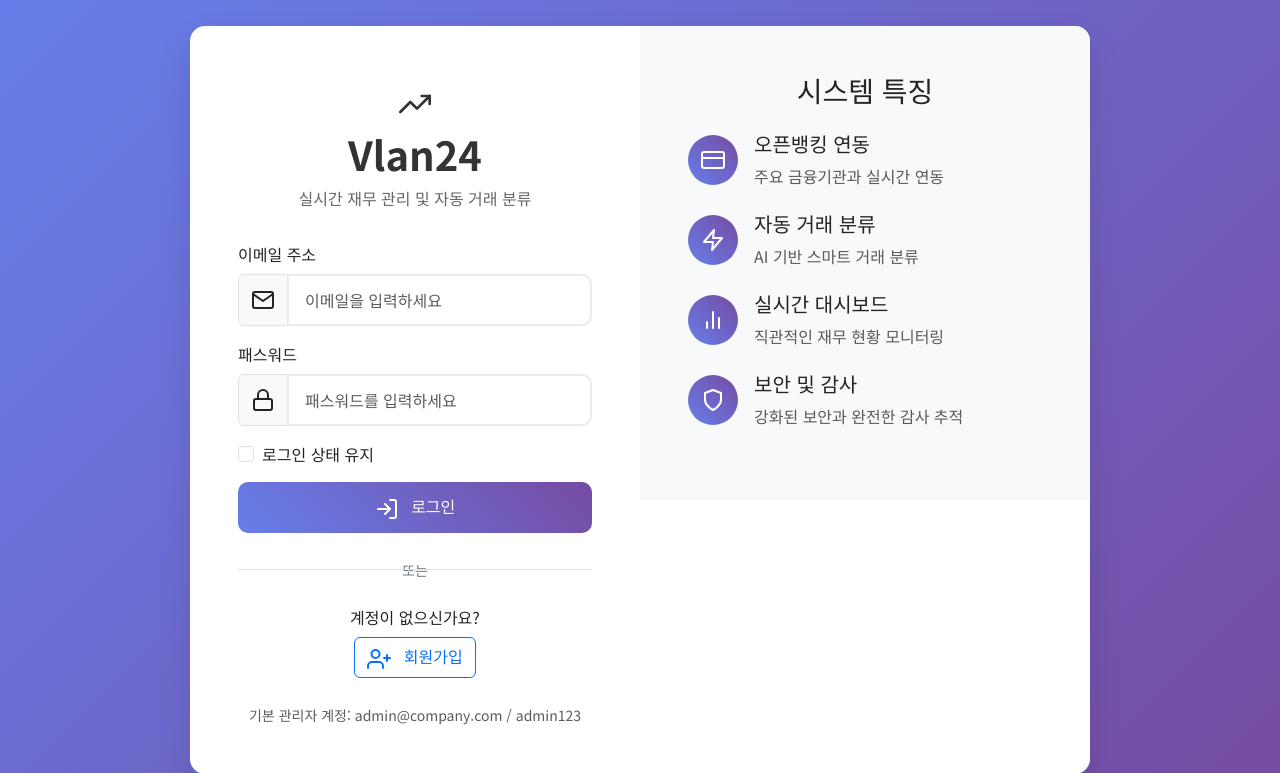
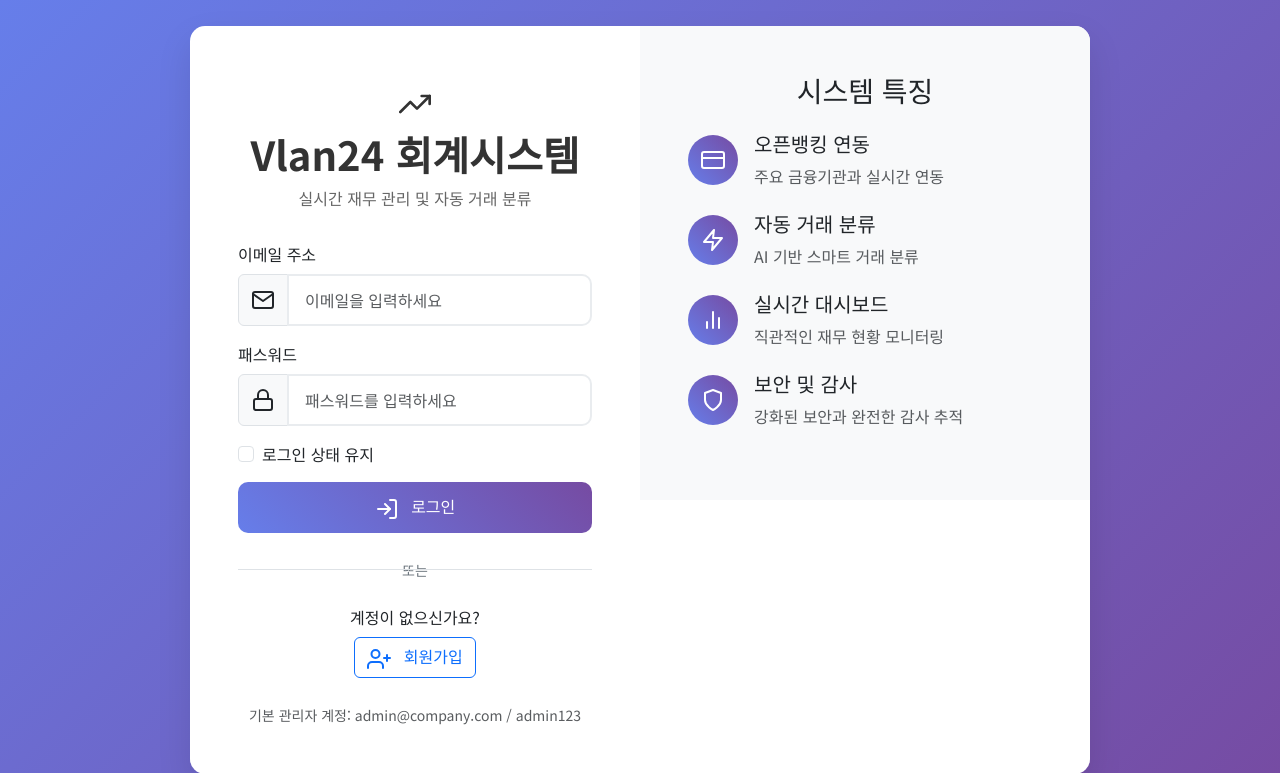
Before and after one commit to BappyMustafiz/fin-flow-korea, a Flask app: page /login in a window 1280 px wide. Shown: the top 773 px of the page. Run offline with Flask 3, Linux system fonts and the light colour scheme.

Commit message:
Update system name to reflect its Korean open banking accounting focus
Change the displayed system name from "Vlan24" to "Vlan24 회계시스템" in the login template (templates/auth/login.html) to accurately represent its functionality as a Korean open banking accounting system.

Replit-Commit-Author: Agent
Replit-Commit-Session-Id: 49c2422b-c4ec-4699-8c39-1613e6d0f652
Replit-Commit-Checkpoint-Type: full_checkpoint
Replit-Commit-Screenshot-Url: https://storage.googleapis.com/screenshot-production-us-central1/aa08e5f1-68c4-4712-a019-15a843020e4e/49c2422b-c4ec-4699-8c39-1613e6d0f652/vMGJ1Qz

```diff
--- a/templates/auth/login.html
+++ b/templates/auth/login.html
@@ -118,7 +118,7 @@
                 <div class="login-form">
                     <div class="login-header">
                         <h1><i data-feather="trending-up" style="width: 2rem; height: 2rem;"></i></h1>
-                        <h1>Vlan24</h1>
+                        <h1>Vlan24 회계시스템</h1>
                         <p>실시간 재무 관리 및 자동 거래 분류</p>
                     </div>
 
```
